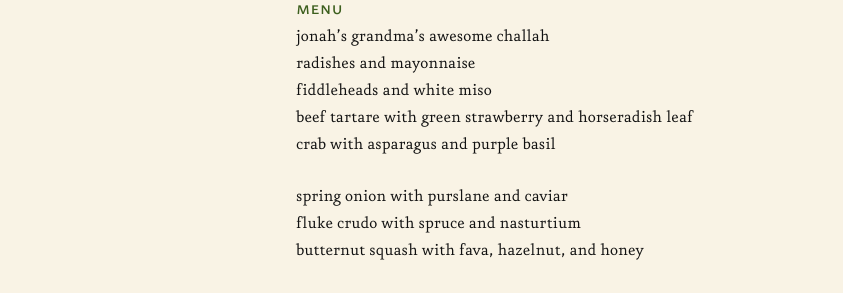
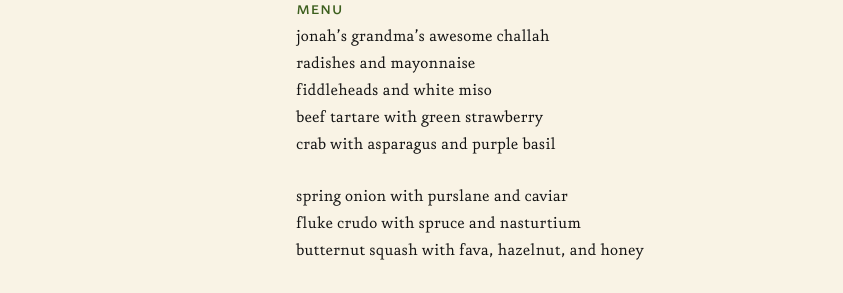
Before and after one commit to zoe-pith/pith-site, a Jekyll site: the page built from supperclub.md, in a window 1280 px wide. Shown: the part 874-1167 px from the top of the page, without its empty margins (118-961 px from the left). Built offline with Jekyll 4.4.1, drawn with Linux system fonts in a browser that asks for light colours.

Commit message:
Updated supperclub.md

```diff
--- a/supperclub.md
+++ b/supperclub.md
@@ -17,7 +17,7 @@ Please click <tito-button event="pith/supper-club"></tito-button> to see availab
 jonah's grandma's awesome challah
 radishes and mayonnaise
 fiddleheads and white miso
-beef tartare with green strawberry and horseradish leaf
+beef tartare with green strawberry
 crab with asparagus and purple basil
 
 spring onion with purslane and caviar
```
